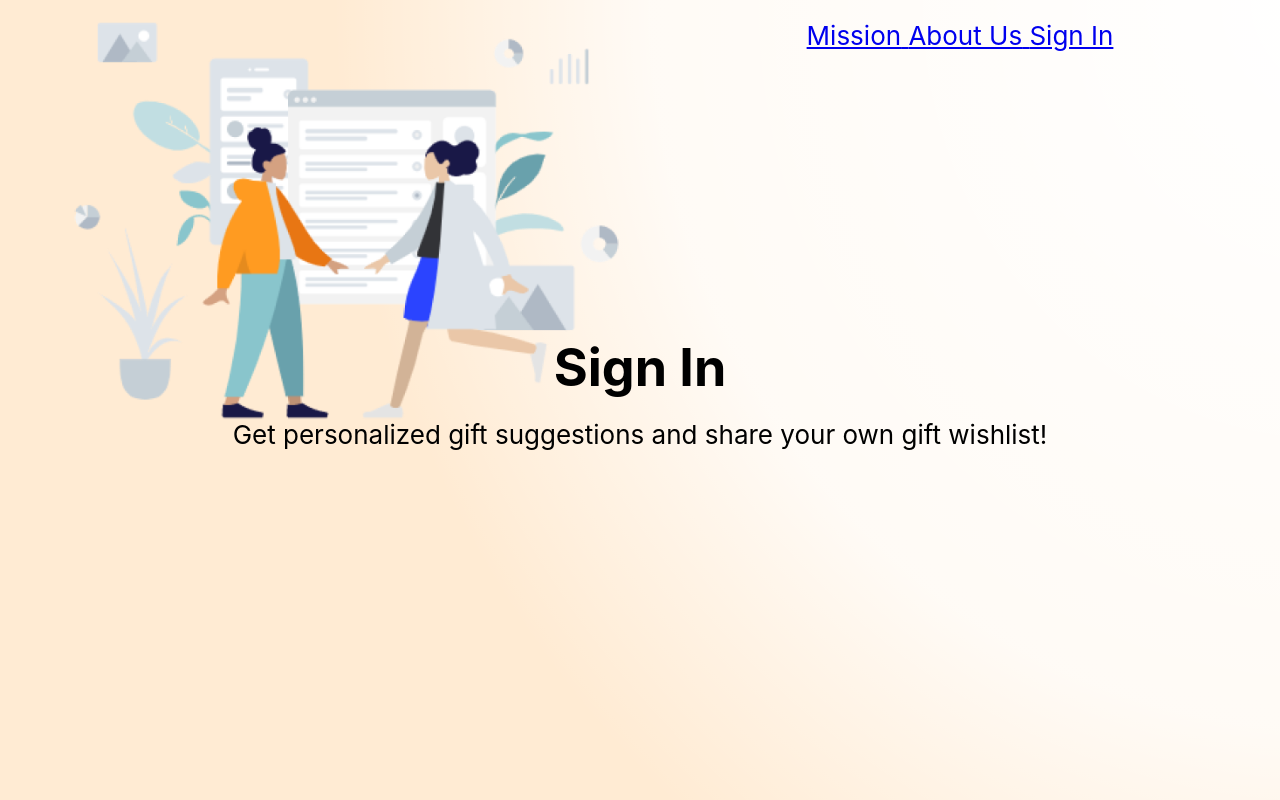
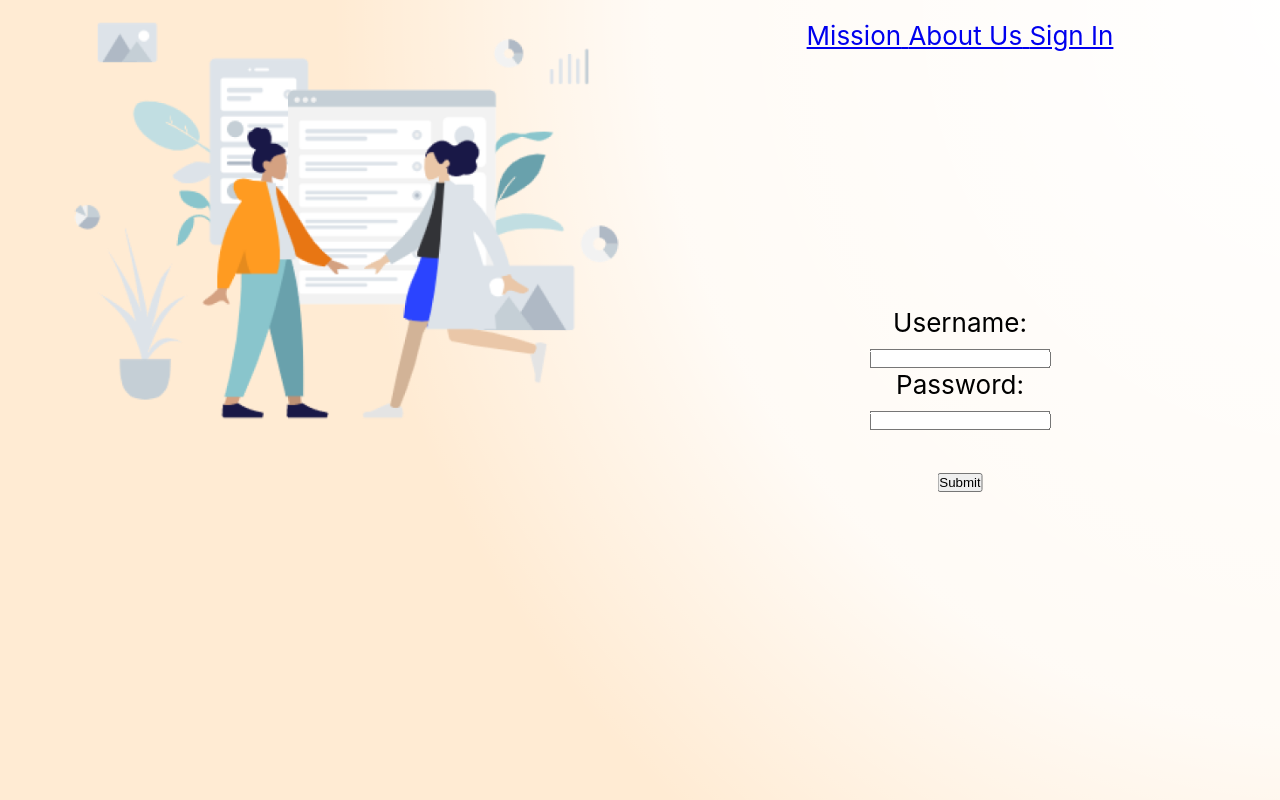
Before and after one commit to venuswku/perfect-gift, a React (Create React App) app: page /login in a window 1280 px wide. Built offline with nearby package versions, Linux system fonts and the light colour scheme.

Commit message:
add form. presses submit chages url

```diff
--- a/src/pages/Login.js
+++ b/src/pages/Login.js
@@ -13,12 +13,23 @@ function Login() {
                     <Link to="/mission"><p className="row">Mission</p> {' '}</Link>
                     <Link to="/about"><p className="row">About Us</p>{' '}</Link>
                     <Link to="/login"><p className="row">Sign In</p>{' '}</Link>
+                    <div class="centered">
+                        {/* <h1>Sign In</h1>
+                        <p>Get personalized gift suggestions and share your own gift wishlist!</p> */}
+                        <form>
+                            <label for='username'>Username:</label> <br></br>
+                            <input type='text' name='username'></input> <br></br>
+                            <label for='password'>Password:</label> <br></br>
+                            <input type='text' name='password'></input> <br></br> <br></br>
+                            <input type='submit' value='Submit'></input> <br></br>
+                        </form>
+                    </div>
+
                 </div>
                 <div class="split left">
                     <img src={loginImage} alt="connect with others" className='giveGiftPic' />
                 </div>
-                <h1>Sign In</h1>
-                <p>Get personalized gift suggestions and share your own gift wishlist!</p>
+
             </header>
         </div>
     );
```
